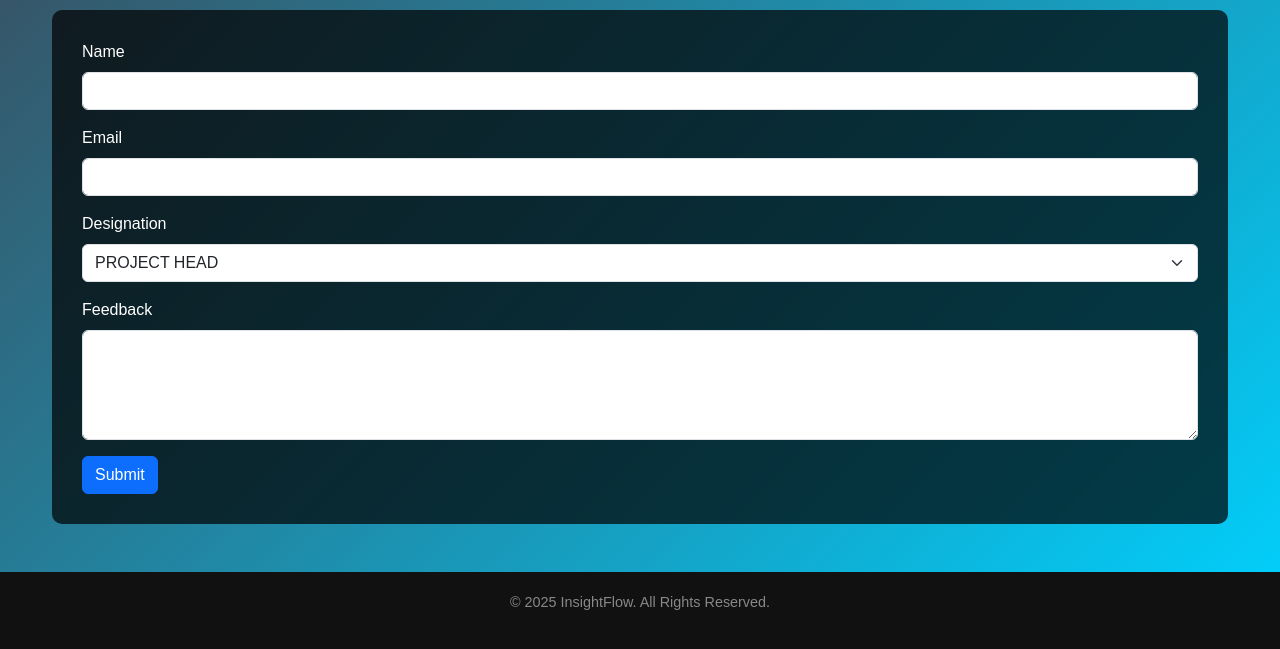
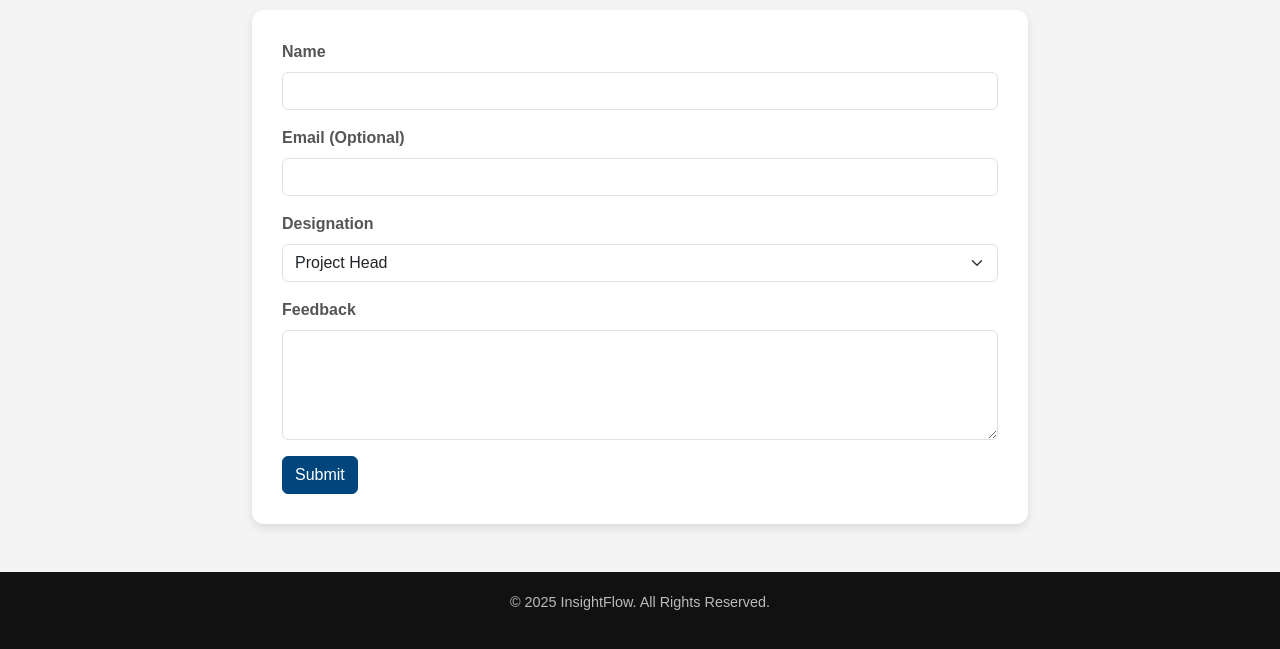
Before and after one commit to yuvi007yuvi/InsightFlow, a plain HTML site: page FORM.HTML in a window 1280 px wide. Shown: the part 170-819 px from the top of the page. Drawn offline with nearby package versions, Linux system fonts and the light colour scheme.

Commit message:
Update FORM.HTML

```diff
--- a/FORM.HTML
+++ b/FORM.HTML
@@ -7,32 +7,32 @@
     <title>Submit Feedback - InsightFlow</title>
     <link href="https://cdn.jsdelivr.net/npm/bootstrap@5.3.0-alpha1/dist/css/bootstrap.min.css" rel="stylesheet">
 
-    <!-- Firebase Scripts (v8.x.x for simpler integration) -->
+    <!-- Firebase Scripts -->
     <script src="https://www.gstatic.com/firebasejs/8.10.0/firebase-app.js"></script>
     <script src="https://www.gstatic.com/firebasejs/8.10.0/firebase-database.js"></script>
 
     <style>
         body {
             font-family: 'Arial', sans-serif;
-            background: linear-gradient(135deg, #3b4b5b, #00d2ff);
-            color: #fff;
+            background: #f4f4f4;
+            color: #333;
             margin: 0;
         }
 
         .navbar {
-            background: rgba(0, 0, 0, 0.7);
+            background: #00457C;
         }
 
         .navbar-brand {
             font-size: 1.8rem;
-            color: #00d2ff !important;
+            color: #fff !important;
         }
 
         .feedback-form {
-            background: rgba(0, 0, 0, 0.7);
-            color: #fff;
+            background: #ffffff;
             padding: 30px;
-            border-radius: 10px;
+            border-radius: 12px;
+            box-shadow: 0 4px 8px rgba(0, 0, 0, 0.1);
             margin-bottom: 30px;
         }
 
@@ -40,34 +40,31 @@
             margin-bottom: 15px;
         }
 
-        .feedback-card {
-            background: rgba(0, 0, 0, 0.7);
-            color: #fff;
-            margin: 20px 0;
-            border-radius: 10px;
-            box-shadow: 0 4px 8px rgba(0, 0, 0, 0.3);
-            transition: transform 0.3s ease;
+        .form-label {
+            font-weight: bold;
+            color: #555;
         }
 
-        .feedback-card:hover {
-            transform: translateY(-10px);
-            box-shadow: 0 6px 12px rgba(0, 0, 0, 0.5);
+        .btn-primary {
+            background-color: #00457C;
+            border-color: #00457C;
         }
 
-        .card-body h5 {
-            color: #00d2ff;
+        .btn-primary:hover {
+            background-color: #00375A;
+            border-color: #00375A;
         }
 
         footer {
             background-color: #111;
-            color: #888;
+            color: #bbb;
             padding: 20px;
             text-align: center;
             font-size: 0.9rem;
         }
 
         .container {
-            max-width: 1200px;
+            max-width: 800px;
         }
 
         .alert {
@@ -94,17 +91,17 @@
                 <input type="text" class="form-control" id="name" required>
             </div>
             <div class="mb-3">
-                <label for="email" class="form-label">Email</label>
-                <input type="email" class="form-control" id="email" required>
+                <label for="email" class="form-label">Email (Optional)</label>
+                <input type="email" class="form-control" id="email">
             </div>
             <div class="mb-3">
                 <label for="designation" class="form-label">Designation</label>
                 <select class="form-select" id="designation" required>
-                    <option value="Student">PROJECT HEAD</option>
-                    <option value="Professional">OPERATION MANAGER</option>
-                    <option value="Teacher">ZONAL</option>
-                    <option value="Developer">SUPERVISOR</option>
-                    <option value="Other">COLLEAGUE</option>
+                    <option value="Project Head">Project Head</option>
+                    <option value="Operations Manager">Operations Manager</option>
+                    <option value="Zonal Manager">Zonal Manager</option>
+                    <option value="Supervisor">Supervisor</option>
+                    <option value="Colleague">Colleague</option>
                 </select>
             </div>
             <div class="mb-3">
@@ -133,7 +130,7 @@
             authDomain: "insightflow-81a03.firebaseapp.com",
             databaseURL: "https://insightflow-81a03-default-rtdb.firebaseio.com",
             projectId: "insightflow-81a03",
-            storageBucket: "insightflow-81a03.firebasestorage.app",
+            storageBucket: "insightflow-81a03.appspot.com",
             messagingSenderId: "111041243564",
             appId: "1:111041243564:web:f9348e510ea7e1e7e13209",
             measurementId: "G-P0HQ3MXXV1"
@@ -155,16 +152,10 @@
             const designation = document.getElementById('designation').value;
             const feedback = document.getElementById('feedback').value;
 
-            // Validate that all fields are filled out
-            if (!name || !email || !designation || !feedback) {
-                alert('Please fill all the fields.');
-                return;
-            }
-
             // Save to Firebase
             db.ref('feedbacks').push({
                 name: name,
-                email: email,
+                email: email || "Not provided", // If email is empty, set to "Not provided"
                 designation: designation,
                 feedback: feedback
             }).then(() => {
@@ -179,8 +170,6 @@
                 alert('Something went wrong. Please try again.');
             });
         });
-
-
     </script>
 </body>
 
```
